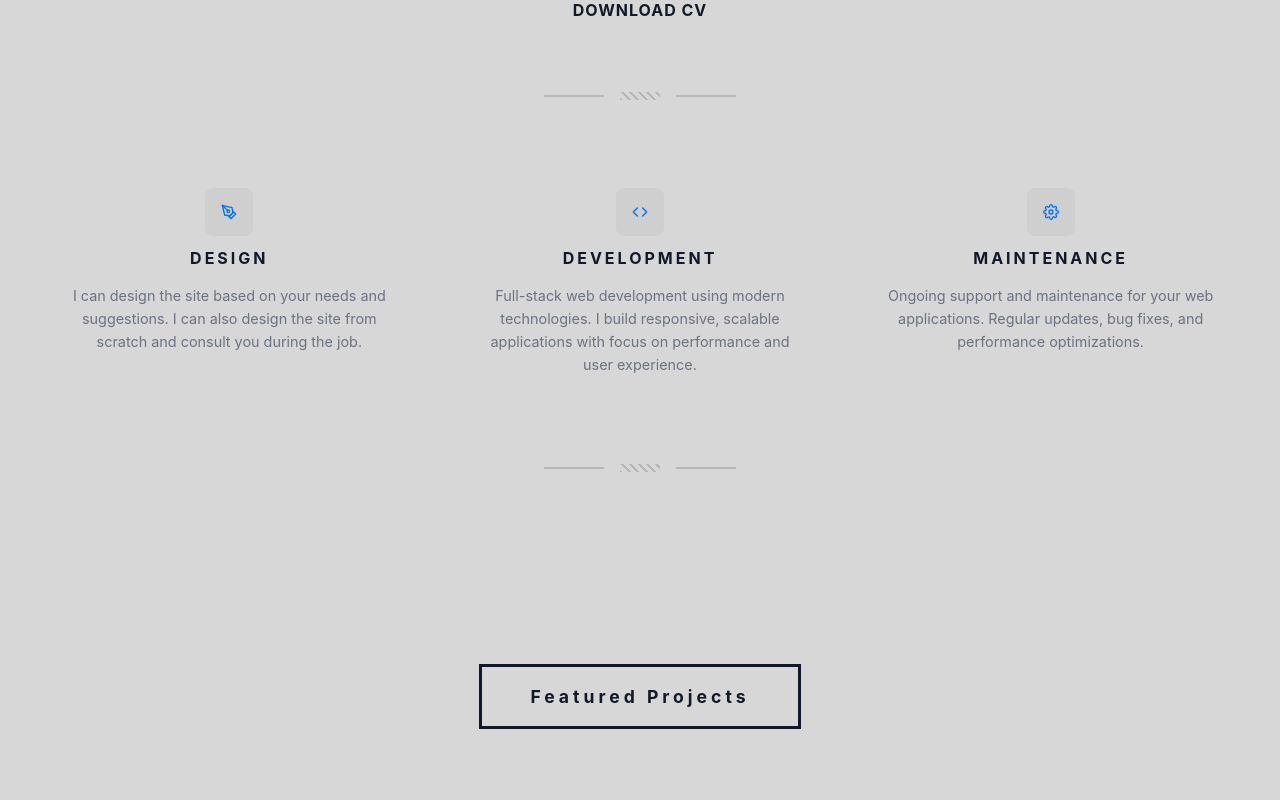
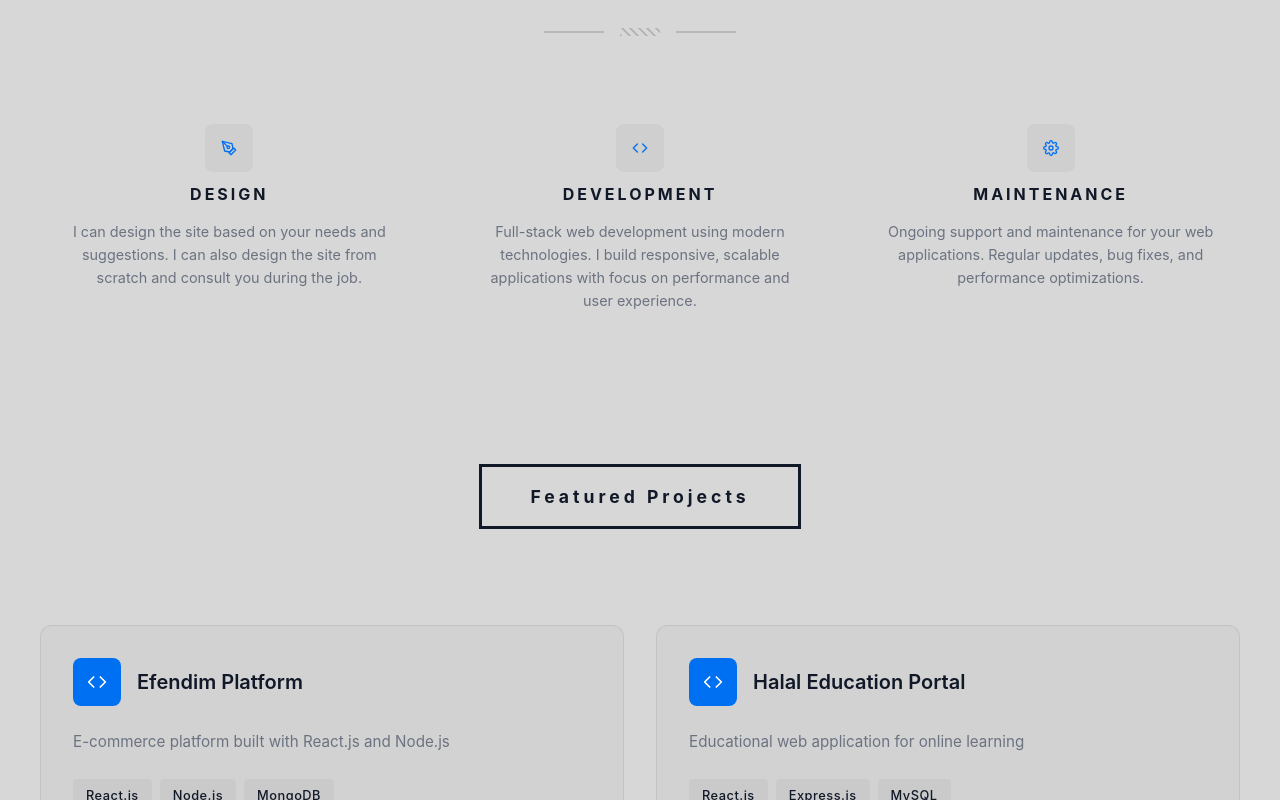
Before and after one commit to Hadi20Diab/my-portfolio, a Next.js app: page / in a window 1280 px wide. Shown: the part 1301-2101 px from the top of the page. Built offline with nearby package versions, Linux system fonts and the light colour scheme.

Commit message:
fix: remove DecorativeDivider from AboutSection and adjust padding for consistency

```diff
--- a/src/components/AboutSection/AboutSection.jsx
+++ b/src/components/AboutSection/AboutSection.jsx
@@ -71,8 +71,6 @@ export default function AboutSection() {
                         )
                     })}
                 </div>
-
-                <DecorativeDivider />
             </div>
         </section>
     )
--- a/src/components/AboutSection/AboutSection.scss
+++ b/src/components/AboutSection/AboutSection.scss
@@ -1,7 +1,6 @@
 @use '../../styles/variables' as vars;
 
 .aboutSection {
-    padding: vars.$space-xxl 0;
     color: vars.$text;
 
     .aboutContainer {
```
